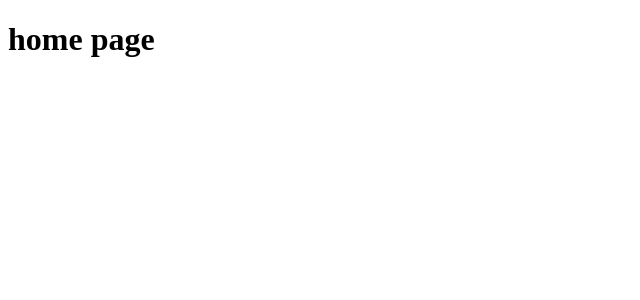
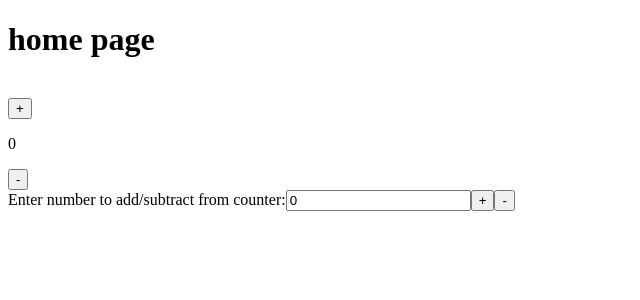
Before and after one commit to grigor-aramyan/generAItor, a React app: page / in a window 1280 px wide. Shown: the top 300 px of the page, without its empty margins (0-640 px from the left). Built offline with nearby package versions, Linux system fonts and the light colour scheme.

Commit message:
complete initial App with redux state and actions

```diff
--- a/package.json
+++ b/package.json
@@ -20,6 +20,7 @@
   "dependencies": {
     "react": "^16.12.0",
     "react-dom": "^16.12.0",
+    "react-redux": "^7.1.3",
     "react-router-dom": "^5.1.2",
     "redux": "^4.0.5",
     "redux-thunk": "^2.3.0"
--- a/public/index.html
+++ b/public/index.html
@@ -2,7 +2,7 @@
 <html lang="en">
   <head>
     <meta charset="utf-8">
-    <title>React with Webpack</title>
+    <title>GererAItor</title>
   </head>
   <body>
     <div id="root"></div>
--- a/src/components/App.js
+++ b/src/components/App.js
@@ -1,13 +1,91 @@
 import React, { Component } from 'react';
+import { connect } from 'react-redux';
+import PropTypes from 'prop-types';
+
+// actions
+import {
+    incrementCounter,
+    incrementCounterByNumber,
+    decrementCounter,
+    decrementCounterByNumber
+} from '../actions/counterActions';
 
 class App extends Component {
+    state = {
+        counterInput: 0
+    }
+
+    onIncrementWithNumber = () => {
+        const {
+            counterInput
+        } = this.state;
+        this.props.incrementCounterByNumber(parseInt(counterInput));
+        this.setState({
+            counterInput: 0
+        });
+    }
+
+    onDecrementWithNumber = () => {
+        const {
+            counterInput
+        } = this.state;
+        this.props.decrementCounterByNumber(parseInt(counterInput));
+        this.setState({
+            counterInput: 0
+        });
+    }
+
+    onChange = (e) => {
+        this.setState({ [e.target.name]: e.target.value });
+    }
+
     render() {
+        const {
+            counterInput
+        } = this.state;
+
+        const {
+            counter
+        } = this.props;
+
         return(
             <div>
                 <h1>home page</h1>
+                <br />
+                <button onClick={this.props.incrementCounter}>+</button>
+                <p>{ counter }</p>
+                <button onClick={this.props.decrementCounter}>-</button>
+                <br />
+                <label htmlFor='counter-input'>Enter number to add/subtract from counter:</label>
+                <input
+                    name='counterInput'
+                    value={counterInput}
+                    onChange={this.onChange}
+                    id='counter-input'
+                    type='number' />
+                <button onClick={this.onIncrementWithNumber}>+</button>
+                <button onClick={this.onDecrementWithNumber}>-</button>
+
             </div>
         );
     }
 }
 
-export default App;
+App.propTypes = {
+    incrementCounter: PropTypes.func.isRequired,
+    incrementCounterByNumber: PropTypes.func.isRequired,
+    decrementCounter: PropTypes.func.isRequired,
+    decrementCounterByNumber: PropTypes.func.isRequired,
+    counter: PropTypes.number.isRequired
+}
+
+const mapStateToProps = (state) => ({
+    counter: state.counter.counter
+});
+
+export default connect(mapStateToProps, {
+    incrementCounter,
+    incrementCounterByNumber,
+    decrementCounter,
+    decrementCounterByNumber
+})(App);
--- a/src/index.js
+++ b/src/index.js
@@ -1,11 +1,14 @@
 import React from 'react';
 import ReactDOM from 'react-dom';
 import { BrowserRouter as Router, Route, Switch } from 'react-router-dom';
+import { Provider } from 'react-redux';
+import store from './store';
 
 // Components
 import App from './components/App';
 
 ReactDOM.render(
+    <Provider store={store}>
         <Router>
             <Route path='/'>
                 <Switch>
@@ -19,6 +22,7 @@ ReactDOM.render(
                     }} />
                 </Switch>
             </Route>
-    </Router>,
+        </Router>
+    </Provider>,
     document.getElementById('root')
 )
--- a/src/reducers/index.js
+++ b/src/reducers/index.js
@@ -1,14 +1,7 @@
 import { combineReducers } from 'redux';
 
+import counterReducer from './counterReducer';
+
 export default combineReducers({
-    auth: authReducer,
-    error: errorReducer,
-    lesson: lessonReducer,
-    course: courseReducer,
-    lessonOngoing: lessonOngoingReducer,
-    courseOngoing: courseOngoingReducer,
-    learner: learnerReducer,
-    teacher: teacherReducer,
-    exercise: exerciseReducer,
-    audioExercise: audioExerciseReducer
+    counter: counterReducer
 });
```
Also changed, not shown: 1 other file (tests, documents, lock files or other folders). Lines whose indentation alone changed are shown as unchanged.
